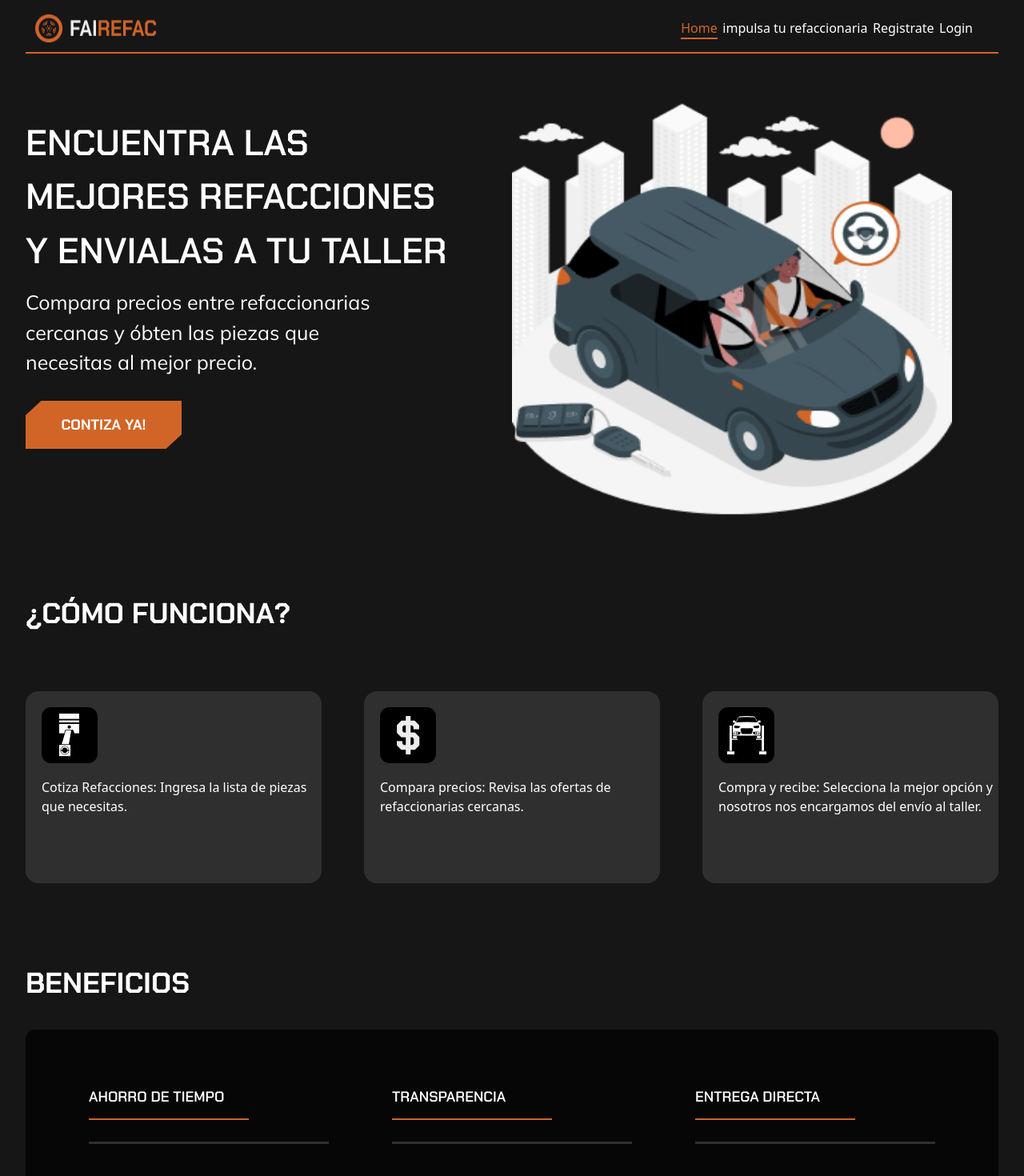
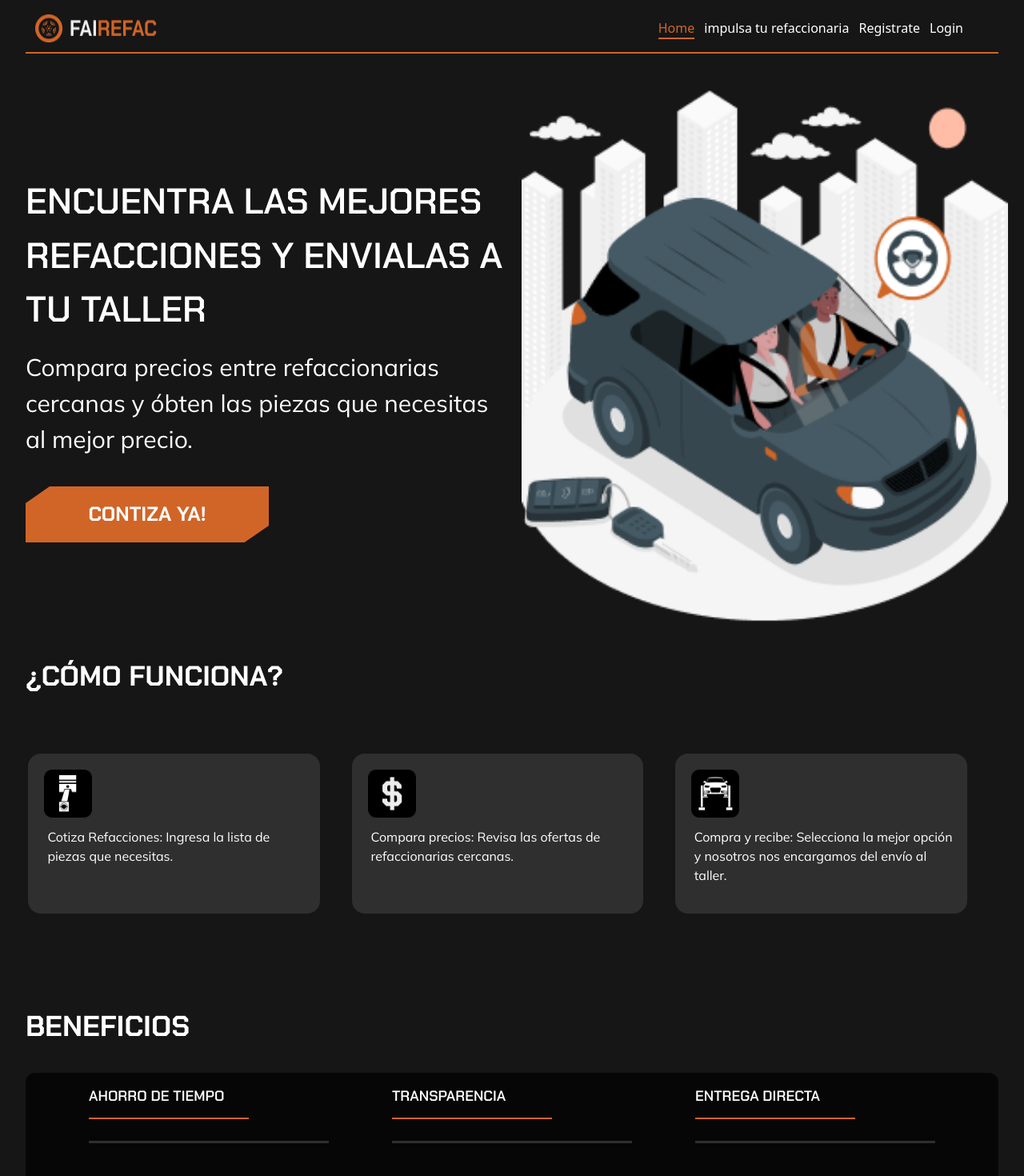
Before and after one commit to aleTorres05/FaiRefacFront, a Next.js app: page / in a window 1280 px wide. Shown: the top 1470 px of the page at 80% size. Built offline with nearby package versions, Linux system fonts and the light colour scheme.

Commit message:
added Respomsive

```diff
--- a/components/BenefitCards.jsx
+++ b/components/BenefitCards.jsx
@@ -18,16 +18,19 @@ export default function BenefitCards() {
   ];
   return (
     <>
-      <section className="lg:col-start-1 lg:col-end-13 lg:mt-[98px] lg:h-[450px]">
+      <section className="mt-14 h-[50px] w-full col-start-1 col-end-13 lg:mt-[98px] lg:h-[450px]">
         <div>
-          <h2 className="uppercase font-chakra text-[36px] mb-[35px] font-bold lg:h-[50px]">
+          <h2 className="uppercase font-chakra text-[36px] mb-1 lg:mb-[35px] font-bold lg:h-[50px]">
             Beneficios
           </h2>
         </div>
-        <div className="lg:flex lg:flex-row  bg-[#070606] lg:h-[100%] rounded-xl justify-evenly items-center ">
+        <div className="lg:flex lg:flex-row flex flex-col md:flex-row md:flex-wrap bg-[#070606] h-fit rounded-xl justify-evenly items-center ">
           {benefitOptions.map((option, idx) => {
             return (
-              <div className="flex flex-col lg:w-[300px] ">
+              <div
+                key={`beneficio-${idx}`}
+                className="flex flex-col w-[80%] md:w-[43%] lg:w-[300px] my-4"
+              >
                 <div className=" border-b-2 border-b-[#D16527] mb-[27px] lg:w-[200px]  text-[18px]">
                   <h4 className="uppercase font-chakra font-semibold mb-[13px]">
                     {option.title}
--- a/components/ClientSideBar.jsx
+++ b/components/ClientSideBar.jsx
@@ -1,10 +1,10 @@
 import { useState } from "react";
 
 export default function ClientSideBar() {
-  const [isCarSelected, setIsCarSelected] = useState(false);
+  const [isSelected, setIsSelected] = useState(false);
 
-  const carButtonSelection = () => {
-    setIsCarSelected(!isCarSelected);
+  const buttonSelection = () => {
+    setIsSelected(!isSelected);
   };
 
   return (
--- a/components/DescriptionCard.jsx
+++ b/components/DescriptionCard.jsx
@@ -23,23 +23,25 @@ export default function DescriptionCard() {
   ];
   return (
     <>
-      <section className="lg:flex lg:flex-col lg:col-start-1 lg:col-end-13 lg:w-[100%] ">
-        <h2 className=" font-chakra lg:mb-[70px] text-[36px] font-bold uppercase">
+      <section className="lg:flex lg:flex-col col-start-1 col-end-13 h-fit lg:h-fit md:h-fit ">
+        <h2 className=" font-chakra mb-2 text-[25px] w-[80%] lg:mb-[70px] lg:text-[36px] font-bold uppercase xl:text-[35px] 2xl:text-[40px]">
           ¿Cómo Funciona?
         </h2>
-        <div className="lg:flex lg:flex-row justify-between">
+        <div className="lg:flex lg:flex-row md:flex-row sm:flex-wrap md:flex-wrap md:justify-center lg:w-full lg:justify-evenly  justify-between flex flex-col h-[100%]">
           {descriptionOptions.map((option, idx) => {
             return (
               <div
                 key={`description-card-${idx}`}
-                className="bg-[#302F2F] p-5 justify-center relative lg:w-[370px] lg:h-[240px] rounded-2xl"
+                className="bg-[#302F2F] md:w-[44%] md:mr-9 flex flex-col lg:flex-row mb-4 h-[100%] p-5  justify-center relative lg:w-[280px] lg:h-[200px] rounded-2xl xl:w-[30%] 2xl:w-[30%]"
               >
                 <Image
-                  className="lg:w-[70px] lg:h-[70px] absolute lg:top-5 lg:left-5 lg:mb-[22px]"
+                  className=" h-[50px] w-[50px] mb-2 lg:w-[60px] lg:h-[60px] lg:absolute lg:top-5 lg:left-5 lg:mb-9"
                   src={option.icon}
                   alt="logo"
                 />
-                <p className="absolute top-[45%]">{option.description}</p>
+                <p className=" font-mulish lg:top-[45%] lg:relative lg:left-1  lg:text-wrap">
+                  {option.description}
+                </p>
               </div>
             );
           })}
--- a/components/Header.jsx
+++ b/components/Header.jsx
@@ -4,7 +4,7 @@ import Navbar from "./Navbar";
 export default function Header() {
   return (
     <>
-      <header className="sticky top-0 flex-wrap z-20 bg-[#161616] flex lg:col-start-1 lg:col-end-13 items-center justify-between border-b-2 border-[#D16527]">
+      <header className="sticky top-0 flex-wrap z-20 bg-[#161616] flex col-start-1 col-end-13 items-center justify-between border-b-2 border-[#D16527]">
         <Logo />
         <Navbar />
       </header>
--- a/components/Introduction.jsx
+++ b/components/Introduction.jsx
@@ -4,27 +4,29 @@ import Image from "next/image";
 export default function Introduction() {
   return (
     <>
-      <section className="flex items-center gap-[18px]  justify-between lg:col-start-1 lg:col-end-13 lg:mt-[50px] lg:mb-[73px]">
-        <div className="lg:mr-[18px] lg:h-[90%] lg:w-[45%] items-center ">
-          <h2 className="font-chakra lg:text-[45px] leading-normal	uppercase font-semibold	lg:mb-[12px]">
+      <section className="flex flex-wrap mb-3 mt-[30px] md:flex-row md:h-fit items-center gap-[18px] lg:h-fit justify-between col-start-1 col-end-13">
+        <div className="lg:flex lg:flex-row md:w-full lg:h-fit xl:h-fit 2xl:h-fit">
+          <div className="w-full mb-2 items-center lg:w-1/2 lg:content-center xl:content-center 2xl:content-center ">
+            <h2 className="font-chakra text-[30px] md:text-[37px] lg:text-[40px] 2xl:items-center  leading-normal	uppercase font-semibold	mb-2 xl:text-[45px] 2xl:text-[50px] xl:mb-4 2xl:mb-4">
               Encuentra las mejores refacciones y envialas a tu taller
             </h2>
-          <p className=" font-mulish lg:text-[25px] leading-normal font-normal	lg:w-[455px] lg:h-[110px] lg:mb-[32px]">
-            Compara precios entre refaccionarias cercanas y óbten las piezas que
-            necesitas al mejor precio.
+            <p className=" font-mulish text-[18px] mb-3 md:text-[20px] lg:text-[22px] md:w-full  leading-normal font-normal xl:text-[30px] 2xl:text-[35px] xl:mb-9 2xl:mb-10">
+              Compara precios entre refaccionarias cercanas y óbten las piezas
+              que necesitas al mejor precio.
             </p>
-          <button className=" px-6 py-2  lg:w-[195px] lg:h-[60px]">
-            <p className=" font-chakra lg:text-[18px] font-bold	uppercase">
+            <button className="h-[40px] w-[50%] px-6 py-2 md:h-[45px]  md:w-[25%] lg:w-[50%] lg:h-[10%]">
+              <p className=" font-chakra  font-bold	uppercase xl:text-[25px] 2xl:text-[30px] ">
                 Contiza Ya!
               </p>
             </button>
           </div>
-        <div className="w-[50%]">
+          <div className="w-full md:h-fit  lg:w-1/2 lg:h-fit">
             <Image
-            className="lg:w-[550px] lg:h-[550px]"
+              className="w-full md:h-[100%] lg:ml-3 lg:h-[70%]"
               src={carImage}
               alt="logo"
             />
+          </div>
         </div>
       </section>
     </>
--- a/components/Logo.jsx
+++ b/components/Logo.jsx
@@ -5,7 +5,7 @@ export default function Logo() {
   return (
     <div>
       <Image
-        className="sm:h-[30px] sm:w-[155px] lg:h-[35px] lg:w-[155px] lg:mb-3 lg:ml-3"
+        className="sm:h-[30px] sm:w-[155px] lg:h-[35px] lg:w-[155px] mb-2 lg:mb-3 lg:ml-3"
         src={logo}
         alt="logo"
       />
--- a/components/Navbar.jsx
+++ b/components/Navbar.jsx
@@ -36,8 +36,8 @@ export default function Navbar() {
 
   return (
     <>
-      <nav className="sm:w-1/3 flex justify-end md:w-1/3 lg:max-w-screen-lg lg:mr-8 xl:w-[30%] 2xl:w-[30%] lg:mb-3">
-        <div className="hidden w-full justify-between lg:flex md:hidden">
+      <nav className="mb-2 sm:w-1/3 flex justify-end md:w-1/3 lg:w-1/2  lg:mr-8 xl:w-1/3 2xl:w-1/3 lg:mb-3  ">
+        <div className="hidden w-full justify-between lg:justify-around lg:flex md:hidden xl:justify-evenly">
           <NavLinks />
         </div>
         <div className="lg:hidden">
--- a/package.json
+++ b/package.json
@@ -9,6 +9,7 @@
     "lint": "next lint"
   },
   "dependencies": {
+    "clsx": "^2.1.1",
     "lucide-react": "^0.441.0",
     "next": "14.2.11",
     "react": "^18",
--- a/pages/index.jsx
+++ b/pages/index.jsx
@@ -5,7 +5,7 @@ import BenefitCards from "@/components/BenefitCards";
 
 export default function Home() {
   return (
-    <main className="grid mt-[18px] mx-[32px] lg:grid-cols-12">
+    <main className="grid mt-[18px] mx-[32px] grid-cols-12">
       <Header />
       <Introduction />
       <DescriptionCard />
```
Also changed, not shown: 1 other file (tests, documents, lock files or other folders). Lines whose indentation alone changed are shown as unchanged.
